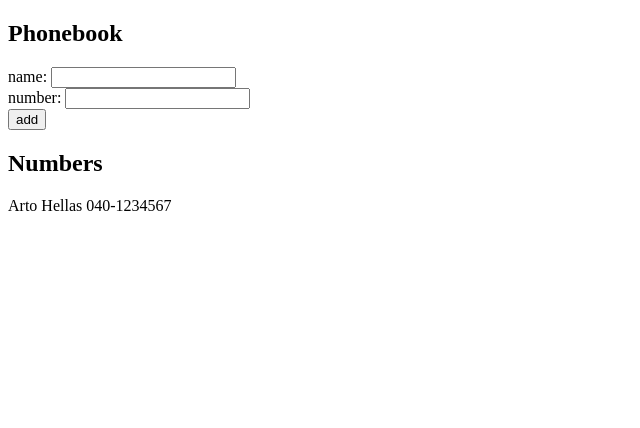
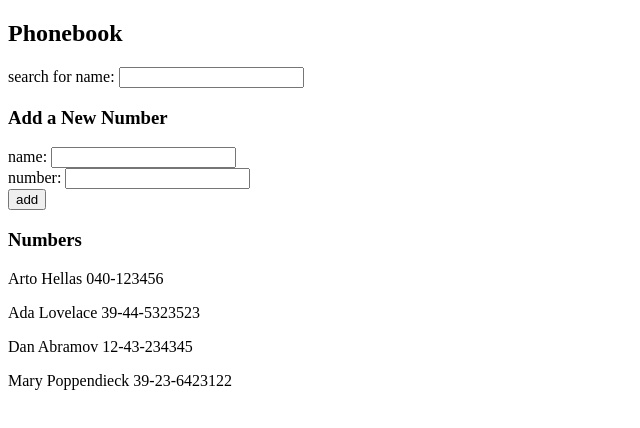
Before and after one commit to VSinerva/full-stack-open, a React (Vite) app in the folder part2/phonebook/: page / in a window 1280 px wide. Shown: the top 428 px of the page, without its empty margins (0-640 px from the left). Built offline with nearby package versions, Linux system fonts and the light colour scheme.

Commit message:
Exercise 2.9 submission

```diff
--- a/part2/phonebook/src/App.jsx
+++ b/part2/phonebook/src/App.jsx
@@ -2,10 +2,14 @@ import { useState } from 'react'
 
 const App = () => {
   const [persons, setPersons] = useState([
-    { name: 'Arto Hellas', number: '040-1234567'}
+    { name: 'Arto Hellas', number: '040-123456', id: 1 },
+    { name: 'Ada Lovelace', number: '39-44-5323523', id: 2 },
+    { name: 'Dan Abramov', number: '12-43-234345', id: 3 },
+    { name: 'Mary Poppendieck', number: '39-23-6423122', id: 4 }
   ])
   const [newName, setNewName] = useState('')
   const [newNumber, setNewNumber] = useState('')
+  const [searchName, setSearchName] = useState('')
 
   const addName = event => {
     event.preventDefault()
@@ -19,12 +23,22 @@ const App = () => {
     }
   }
 
+  const handleSearchChange = event => setSearchName(event.target.value)
   const handleNameChange = event => setNewName(event.target.value)
   const handleNumberChange = event => setNewNumber(event.target.value)
+
+  const personsToShow = searchName === ''
+    ? persons
+    : persons.filter(person => person.name.toLowerCase().includes(searchName.toLowerCase()))
 
   return (
     <div>
       <h2>Phonebook</h2>
+      <div>
+        search for name: <input value={searchName} onChange={handleSearchChange}/>
+      </div>
+
+      <h3>Add a New Number</h3>
       <form onSubmit={addName}>
         <div>
           name: <input value={newName} onChange={handleNameChange}/>
@@ -36,8 +50,8 @@ const App = () => {
           <button type="submit">add</button>
         </div>
       </form>
-      <h2>Numbers</h2>
-      {persons.map(person => <p key={person.name}>{person.name} {person.number}</p>)}
+      <h3>Numbers</h3>
+      {personsToShow.map(person => <p key={person.name}>{person.name} {person.number}</p>)}
     </div>
   )
 }
```
